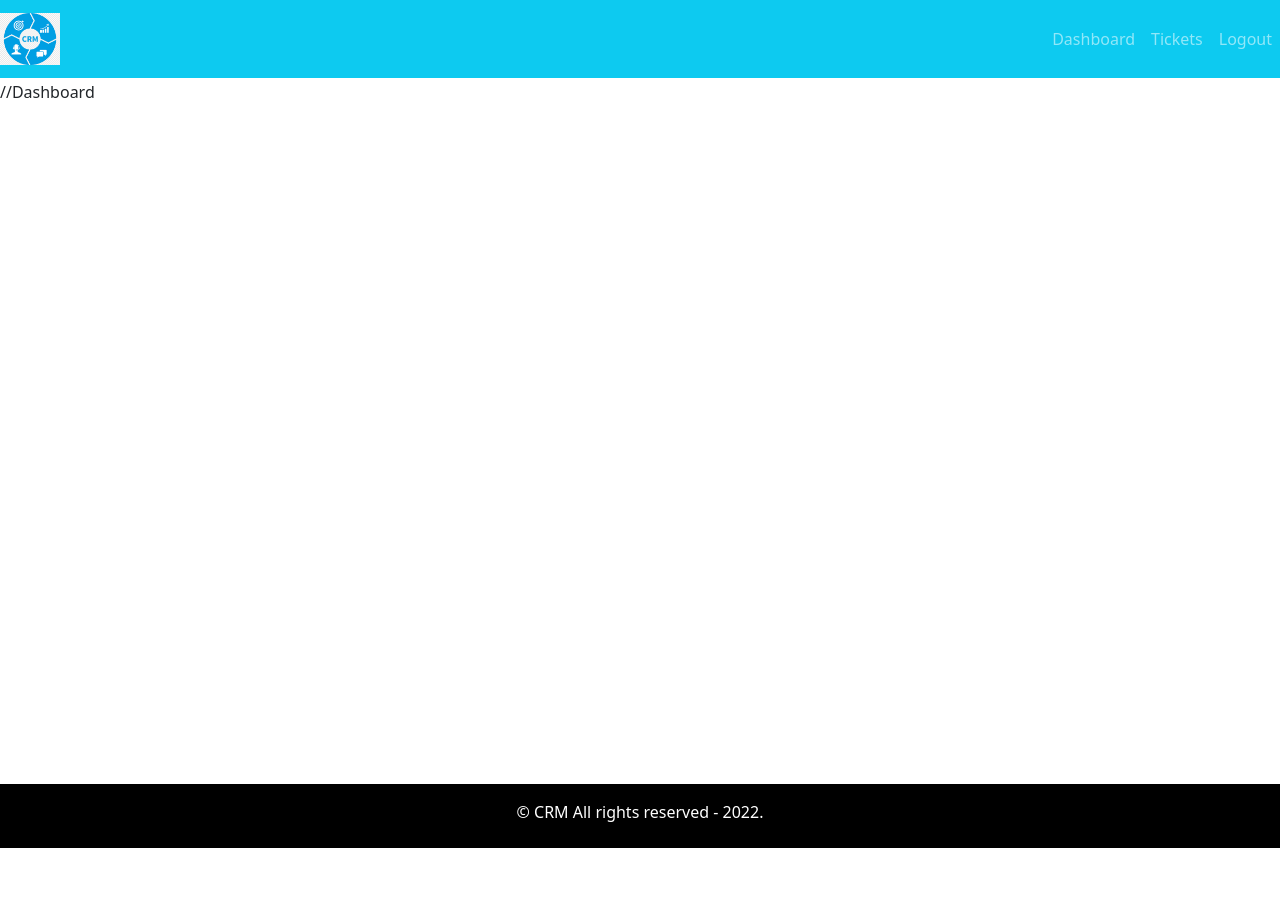
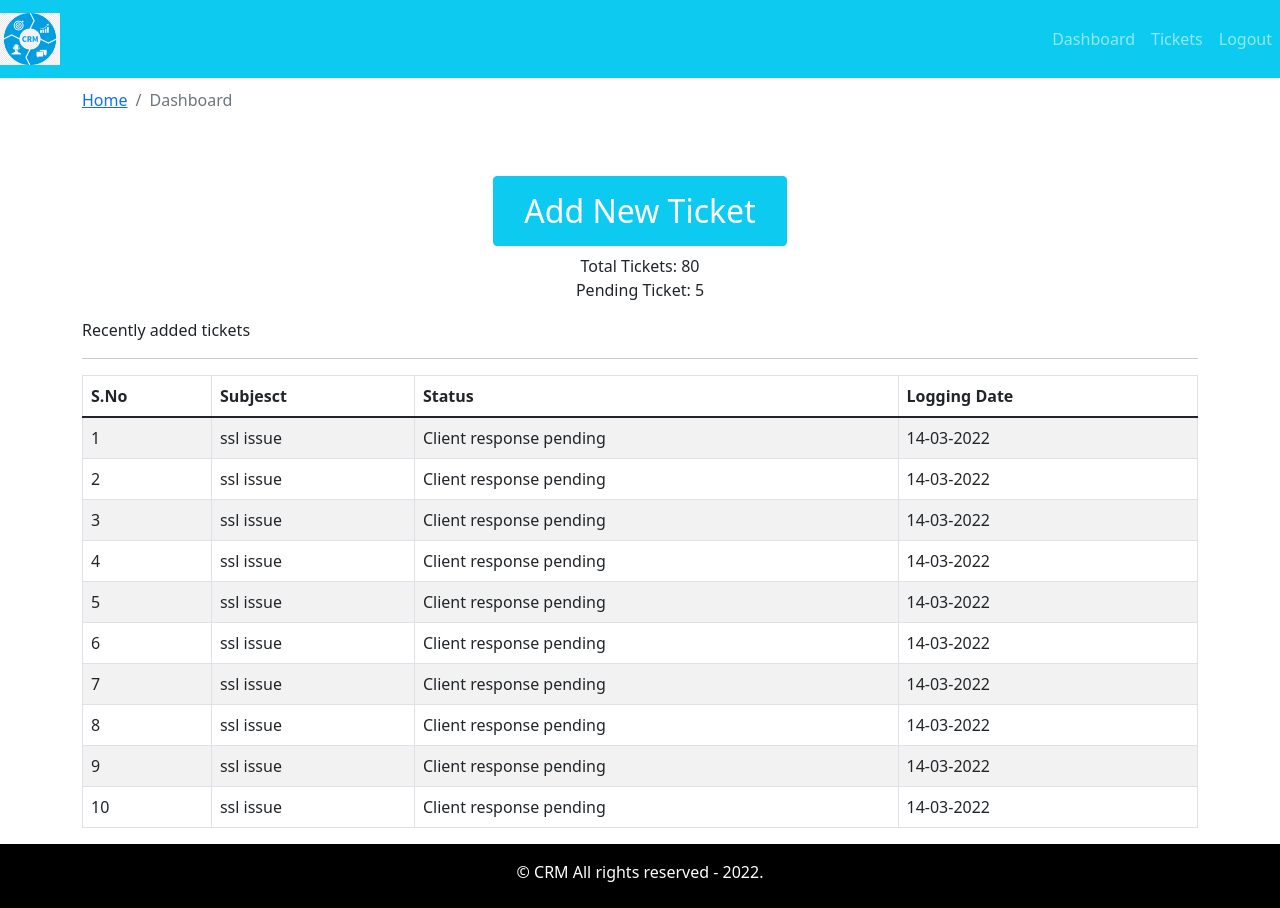
Before and after one commit to palashpareek/crm-frontend, a React (Create React App) app: page / in a window 1280 px wide. Before the commit the page ends 848 px from the top, so only its background shows below. Built offline with nearby package versions, Linux system fonts and the light colour scheme.

Commit message:
Added dashboard page

```diff
--- a/src/App.js
+++ b/src/App.js
@@ -2,13 +2,14 @@
 import './App.css';
 import Entry from './pages/entry/Entry_page';
 import DefaultLayout from './layout/DefaultLayout';
+import Dashboard from './pages/dashboard/Dashboard';
 
 function App() {
   return (
     <div className="App">
      {/*<Entry />*/}
       <DefaultLayout>
-        //Dashboard
+        <Dashboard />
       </DefaultLayout>
     </div>
   );
--- /dev/null
+++ b/src/assets/data/dummy-ticket.json
@@ -0,0 +1,62 @@
+[
+    {
+        "id": 1,
+        "status": "Client response pending",
+        "addedAt": "14-03-2022",
+        "subject": "ssl issue"
+    },
+    {
+        "id": 2,
+        "status": "Client response pending",
+        "addedAt": "14-03-2022",
+        "subject": "ssl issue"
+    },
+    {
+        "id": 3,
+        "status": "Client response pending",
+        "addedAt": "14-03-2022",
+        "subject": "ssl issue"
+    },
+    {
+        "id": 4,
+        "status": "Client response pending",
+        "addedAt": "14-03-2022",
+        "subject": "ssl issue"
+    },
+    {
+        "id": 5,
+        "status": "Client response pending",
+        "addedAt": "14-03-2022",
+        "subject": "ssl issue"
+    },
+    {
+        "id": 6,
+        "status": "Client response pending",
+        "addedAt": "14-03-2022",
+        "subject": "ssl issue"
+    },
+    {
+        "id": 7,
+        "status": "Client response pending",
+        "addedAt": "14-03-2022",
+        "subject": "ssl issue"
+    },
+    {
+        "id": 8,
+        "status": "Client response pending",
+        "addedAt": "14-03-2022",
+        "subject": "ssl issue"
+    },
+    {
+        "id": 9,
+        "status": "Client response pending",
+        "addedAt": "14-03-2022",
+        "subject": "ssl issue"
+    },
+    {
+        "id": 10,
+        "status": "Client response pending",
+        "addedAt": "14-03-2022",
+        "subject": "ssl issue"
+    }
+]
--- /dev/null
+++ b/src/components/breadcrumb/Breadcrumb.js
@@ -0,0 +1,15 @@
+import React from 'react';
+import { Breadcrumb } from 'react-bootstrap';
+
+const Breadcrumb1 = ({page}) =>{
+    return (
+        <div>
+ <Breadcrumb>
+  <Breadcrumb.Item href="/">Home</Breadcrumb.Item>
+  <Breadcrumb.Item active>{page}</Breadcrumb.Item>
+</Breadcrumb>
+        </div>
+    )
+}
+
+export default Breadcrumb1;
--- /dev/null
+++ b/src/components/ticket-table/TicketTable.js
@@ -0,0 +1,36 @@
+import React from 'react';
+import Tbale, { Table } from 'react-bootstrap'
+
+const TicketTable = ({tickets}) =>{
+       return (
+
+        <Table striped bordered hover>
+            <thead>
+                <tr>
+                    <th>S.No</th>
+                    <th>Subjesct</th>
+                    <th>Status</th>
+                    <th>Logging Date</th>
+                </tr>
+            </thead>
+
+            <tbody>
+                {tickets.length ? tickets.map((row)=> (
+                 <tr key={row.id}>
+                 <td>{row.id}</td>
+                 <td>{row.subject}</td>
+                 <td>{row.status}</td>
+                 <td>{row.addedAt}</td>
+             </tr>
+             )) :
+             <tr>
+             <td colSpan="4" className='text-center'>No ticket to show</td>
+               </tr>
+             }
+
+            </tbody>
+        </Table>
+       )
+};
+
+export default TicketTable;
--- a/src/layout/DefaultLayout.js
+++ b/src/layout/DefaultLayout.js
@@ -7,7 +7,7 @@
 
         <div className='default-layout'>
 
-           <header>
+           <header className='header'>
            <Header />
            </header>
 
--- /dev/null
+++ b/src/pages/dashboard/Dashboard.js
@@ -0,0 +1,54 @@
+import React from 'react';
+import {Container, Row, Col, Button} from 'react-bootstrap'
+import TicketTable from '../../components/ticket-table/TicketTable';
+import tickets from '../../assets/data/dummy-ticket.json'
+import Breadcrumb1 from '../../components/breadcrumb/Breadcrumb';
+
+const Dashboard = () =>{
+
+    return (
+
+        <Container>
+            <Row className='mt-2'>
+                <Col>
+                <Breadcrumb1 page="Dashboard"/>
+                </Col>
+            </Row>
+
+            <Row>
+
+                <Col className='text-center mt-5 mb-2'>
+                  <Button variant='info' style={{'font-size': '2rem', padding: '10px 30px', color: 'white'}}>Add New Ticket</Button>
+                </Col>
+
+            </Row>
+
+            <Row>
+
+                <Col  className='text-center mb-2'>
+                   <div>Total Tickets: 80</div>
+                   <div>Pending Ticket: 5</div>
+                </Col>
+
+            </Row>
+
+
+            <Row>
+                <Col  className='mt-2'>
+                    Recently added tickets
+                </Col>
+            </Row>
+
+            <hr/>
+
+            <Row>
+                <Col className='recent-ticket'>
+                    <TicketTable  tickets={tickets}/>
+                </Col>
+            </Row>
+        </Container>
+
+    )
+}
+
+export default Dashboard;
```
